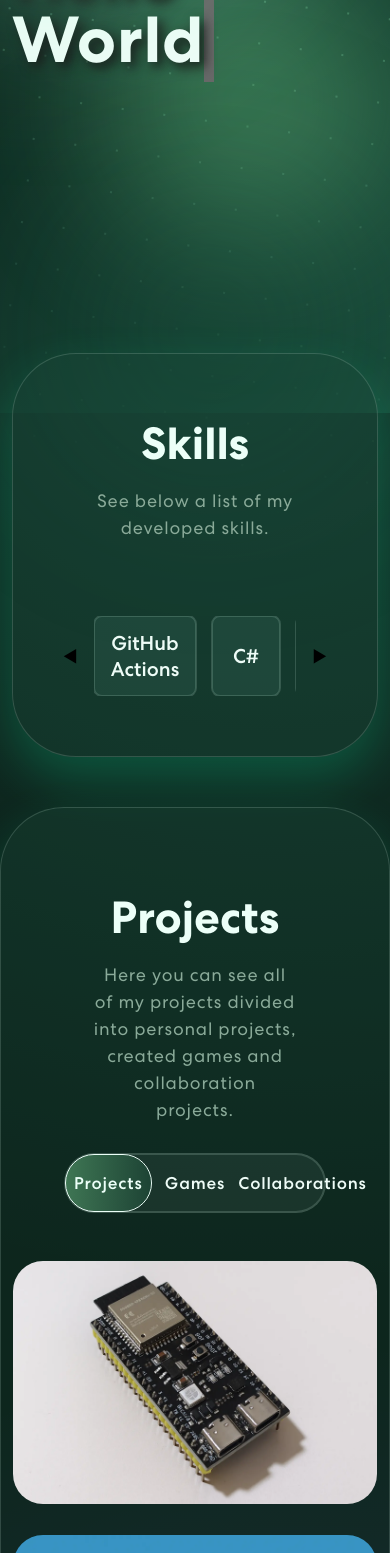
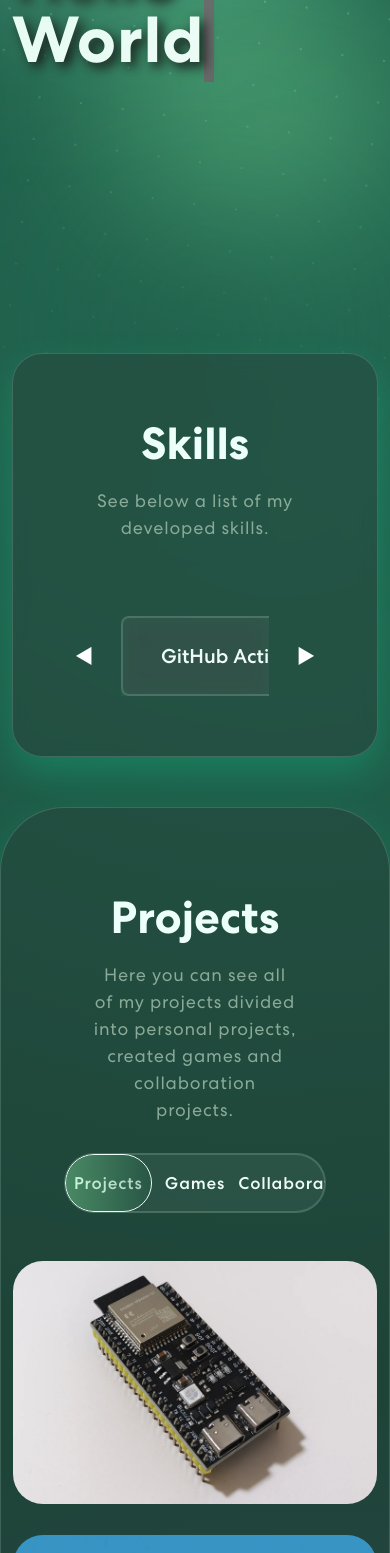
Before and after one commit to Danicus2000000/Danicus2000000.github.io, a Vue app: page / in a window 390 px wide. Shown: the part 447-2000 px from the top of the page. Built offline with nearby package versions, Linux system fonts and the light colour scheme.

Commit message:
Added further visual improvement

```diff
--- a/src/App.css
+++ b/src/App.css
@@ -24,7 +24,7 @@
 
 html {
   scroll-behavior: smooth;
-  scroll-padding-top: 75px;
+  scroll-padding-top: 110px;
 }
 
 body {
@@ -219,6 +219,25 @@ span.navbar-text {
   height: 100%;
   justify-content: center;
   align-items: center;
+  gap: 16px;
+  flex-wrap: wrap;
+}
+.footer .badge-icon {
+  max-width: min(980px, 100%);
+  min-height: 150px;
+  margin: 0 auto;
+  padding: 14px 18px;
+  background: var(--panel-soft, rgba(216, 251, 234, 0.06));
+  border-radius: 30px;
+  border: 1px solid var(--line, rgba(221, 255, 238, 0.16));
+  box-shadow: 0 16px 36px var(--shadow, rgba(0, 255, 170, 0.2));
+  backdrop-filter: blur(8px);
+  -webkit-backdrop-filter: blur(8px);
+}
+.footer .badge-icon img {
+  width: auto;
+  max-height: 140px;
+  filter: saturate(1.08) contrast(1.08);
 }
 .social-icon {
     display: inline-block;
@@ -414,7 +433,6 @@ nav.navbar .navbar-toggler[aria-expanded="true"] .navbar-toggler-icon::after {
 .banner {
   margin-top: 0;
   padding: 260px 0 100px 0;
-  background: var(--banner-bg, linear-gradient(135deg, var(--accent-deep), var(--accent-hot)));
   background-position: top center;
   background-size: cover;
   background-repeat: no-repeat;
@@ -497,24 +515,32 @@ nav.navbar .navbar-toggler[aria-expanded="true"] .navbar-toggler-icon::after {
 .skill {
   padding: 0 0 50px 0;
   position: relative;
+  scroll-margin-top: 110px;
 }
 .skill-bx {
-  background: var(--skill-box-bg);
+  background: var(--panel, rgba(240, 255, 244, 0.06));
   color: var(--skill-box-text);
-  border-radius: 64px;
-  border: 1px solid var(--skill-box-border);
+  border-radius: 30px;
+  border: 1px solid var(--project-card-border, var(--line, rgba(221, 255, 238, 0.16)));
   text-align: center;
   padding: 60px 50px;
   margin-top: -60px;
-  box-shadow: 0 22px 50px var(--shadow);
+  box-shadow: 0 16px 36px var(--shadow, rgba(0, 255, 170, 0.2));
+  backdrop-filter: blur(8px);
+  -webkit-backdrop-filter: blur(8px);
 }
 
 .skill-carousel__item {
-  background: var(--skill-card, rgba(151, 238, 210, 0.08));
+  background: var(--project-card, rgba(240, 255, 244, 0.06));
   color: var(--skill-box-text, var(--text));
-  border: 1px solid var(--line, rgba(221, 255, 238, 0.16));
-  border-radius: 0.5rem;
-  box-shadow: 0 0 0 1px var(--project-card-border, var(--line, rgba(221, 255, 238, 0.16)));
+  border: 1px solid var(--project-card-border, var(--line, rgba(221, 255, 238, 0.16)));
+  border-radius: 20px;
+  box-shadow: inset 0 0 0 1px var(--project-card-border, var(--line, rgba(221, 255, 238, 0.16))), 0 16px 36px var(--shadow, rgba(0, 255, 170, 0.2));
+  backdrop-filter: blur(8px);
+  -webkit-backdrop-filter: blur(8px);
+  user-select: none;
+  -webkit-user-select: none;
+  -moz-user-select: none;
 }
 .skill h2 {
 	font-size: 45px;
@@ -527,6 +553,25 @@ nav.navbar .navbar-toggler[aria-expanded="true"] .navbar-toggler-icon::after {
     letter-spacing: 0.8px;
     line-height: 1.5em;
     margin: 14px 0 75px 0;
+}
+.skill-carousel__btn {
+  color: #ffffff;
+  font-size: 20px;
+  line-height: 1;
+  padding: 0 12px;
+  transition: color 260ms ease, transform 260ms ease, opacity 260ms ease;
+}
+.skill-carousel__btn:hover:not(:disabled),
+.skill-carousel__btn:focus-visible:not(:disabled) {
+  color: var(--accent, #8dffa9);
+  transform: translateY(-2px);
+}
+.portfolio-app[data-theme="light"] .skill-carousel__btn {
+  color: #111111;
+}
+.portfolio-app[data-theme="light"] .skill-carousel__btn:hover:not(:disabled),
+.portfolio-app[data-theme="light"] .skill-carousel__btn:focus-visible:not(:disabled) {
+  color: var(--accent, #1b8f63);
 }
 .skill-slider {
   width: 80%;
@@ -549,7 +594,7 @@ nav.navbar .navbar-toggler[aria-expanded="true"] .navbar-toggler-icon::after {
 .project {
   padding: 80px 0;
   position: relative;
-  background: var(--skill-box-bg, var(--section-bg, #07130f));
+  background: var(--panel, rgba(29, 76, 61, 0.34));
   color: var(--skill-box-text, var(--text));
   border-radius: 64px;
   border: 1px solid var(--skill-box-border, var(--line, rgba(221, 255, 238, 0.16)));
@@ -576,7 +621,7 @@ nav.navbar .navbar-toggler[aria-expanded="true"] .navbar-toggler-icon::after {
   border-radius: 50px;
   background-color: var(--panel-soft, rgba(216, 251, 234, 0.06));
   border: 1px solid var(--line, rgba(221, 255, 238, 0.16));
-  overflow: visible;
+  overflow: hidden;
   box-shadow: inset 0 0 0 1px var(--line, rgba(221, 255, 238, 0.16));
 }
 .project .nav.nav-pills .nav-item {
@@ -592,6 +637,7 @@ nav.navbar .navbar-toggler[aria-expanded="true"] .navbar-toggler-icon::after {
   letter-spacing: 0.8px;
   font-weight: 500;
   position: relative;
+  overflow: hidden;
   transition: color 0.3s ease-in-out, background-color 0.3s ease-in-out, border-color 0.3s ease-in-out;
   text-align: center;
   z-index: 0;
@@ -605,9 +651,9 @@ nav.navbar .navbar-toggler[aria-expanded="true"] .navbar-toggler-icon::after {
     background: linear-gradient(90.21deg, var(--accent, #18d17b) -5.91%, var(--accent-deep, #4A2FBD) 111.58%);
     top: 0;
     left: 0;
-    z-index: -1;
+    z-index: 0;
     opacity: 0;
-    border-radius: 50px;
+    border-radius: inherit;
     transition: opacity 0.3s ease-in-out, filter 0.3s ease-in-out;
 }
 .project .nav.nav-pills .nav-link:hover::before,
@@ -687,6 +733,22 @@ nav.navbar .navbar-toggler[aria-expanded="true"] .navbar-toggler-icon::after {
   letter-spacing: 0.8px;
   color: #FFFFFF;
 }
+.project-card-item {
+  animation: project-card-fly-in 640ms cubic-bezier(0.22, 1, 0.36, 1) both;
+  opacity: 0;
+  transform: translateY(80px);
+}
+
+@keyframes project-card-fly-in {
+  from {
+    opacity: 0;
+    transform: translateY(80px);
+  }
+  to {
+    opacity: 1;
+    transform: translateY(0);
+  }
+}
 .background-image-right {
   top: 20%;
   position: absolute;
@@ -699,10 +761,19 @@ nav.navbar .navbar-toggler[aria-expanded="true"] .navbar-toggler-icon::after {
 /************ Footer Css ************/
 .footer {
   padding: 40px 0 50px 0;
-  background: var(--footer-bg, linear-gradient(135deg, var(--accent-deep), var(--accent-hot)));
   background-position: center center;
   background-size: cover;
   background-repeat: no-repeat;
+}
+@media (max-width: 767.98px) {
+  .footer .badge-icon {
+    gap: 12px;
+    min-height: auto;
+  }
+
+  .footer .badge-icon img {
+    max-height: 96px;
+  }
 }
 .footer img {
   width: auto;
--- a/src/components/Banner.vue
+++ b/src/components/Banner.vue
@@ -31,11 +31,16 @@ let timeoutId: number | undefined;
 
 const toRotate = [
   ", Hello World!",
-  ", getting more coffee",
+  ", getting more green tea",
   ", a Software Engineer",
   ", I'm trying my best",
   ", Learning as I go",
   ", I'm never giving up",
+  ", a problem solver",
+  ", a little bit silly",
+  ", probably sleepy",
+  ", it'll all be fine!",
+  ", a spanner"
 ];
 
 
--- a/src/components/ProjectCard.vue
+++ b/src/components/ProjectCard.vue
@@ -1,5 +1,8 @@
 <template>
-  <div class="col-12 col-sm-6 col-md-3 proj-colbx">
+  <div
+    class="col-12 col-sm-6 col-md-3 proj-colbx project-card-item"
+    :style="{ animationDelay: `${props.delay ?? 0}ms` }"
+  >
     <a :href="props.urlJump" target="_blank" rel="noreferrer noopener">
       <div class="proj-imgbx">
         <img :src="props.imgUrl" alt="Project image" />
@@ -18,5 +21,6 @@ const props = defineProps<{
   description: string;
   imgUrl: string;
   urlJump: string;
+  delay?: number;
 }>();
 </script>
--- a/src/components/Projects.vue
+++ b/src/components/Projects.vue
@@ -45,34 +45,37 @@
               </li>
             </ul>
             <div class="animate__animated animate__slideInUp">
-              <div v-show="activeTab === 'first'" class="row">
+              <div v-if="activeTab === 'first'" class="row project-grid">
                 <ProjectCard
-                  v-for="project in projects"
+                  v-for="(project, index) in projects"
                   :key="project.title"
                   :title="project.title"
                   :description="project.description"
                   :imgUrl="project.imgUrl"
                   :urlJump="project.urlJump"
+                  :delay="index * 160"
                 />
               </div>
-              <div v-show="activeTab === 'second'" class="row">
+              <div v-else-if="activeTab === 'second'" class="row project-grid">
                 <ProjectCard
-                  v-for="project in gameProjects"
+                  v-for="(project, index) in gameProjects"
                   :key="project.title"
                   :title="project.title"
                   :description="project.description"
                   :imgUrl="project.imgUrl"
                   :urlJump="project.urlJump"
+                  :delay="index * 160"
                 />
               </div>
-              <div v-show="activeTab === 'third'" class="row">
+              <div v-else-if="activeTab === 'third'" class="row project-grid">
                 <ProjectCard
-                  v-for="project in collaborationProjects"
+                  v-for="(project, index) in collaborationProjects"
                   :key="project.title"
                   :title="project.title"
                   :description="project.description"
                   :imgUrl="project.imgUrl"
                   :urlJump="project.urlJump"
+                  :delay="index * 160"
                 />
               </div>
             </div>
--- a/src/components/Skills.vue
+++ b/src/components/Skills.vue
@@ -123,14 +123,17 @@ const trackStyle = computed<CSSProperties>(() => ({
 }));
 
 const itemStyle: CSSProperties = {
-  flex: "0 0 33.333%",
+  flex: "0 0 220px",
+  width: "220px",
+  boxSizing: "border-box",
   padding: "1rem",
   textAlign: "center",
   borderRadius: "0.5rem",
   border: "1px solid var(--line, rgba(221, 255, 238, 0.16))",
   background: "var(--skill-card, rgba(151, 238, 210, 0.08))",
   color: "var(--skill-box-text, var(--text))",
-  maxHeight: "80px",
+  minHeight: "80px",
+  whiteSpace: "nowrap",
   display: "flex",
   alignItems: "center",
   justifyContent: "center",
--- a/src/theme.css
+++ b/src/theme.css
@@ -1,12 +1,13 @@
 
 .portfolio-app {
-  --page-bg: #07130f;
-  --page-bg-soft: #0e1f1d;
+  --page-bg: #194d3c;
+  --page-bg-soft: #11291f;
   --text: #eefcf7;
   --text-soft: #b2ddd1;
   --text-muted: #8aaa99;
+  --dot-color: rgba(164, 255, 210, 0.55);
   --line: rgba(221, 255, 238, 0.16);
-  --panel: rgba(29, 76, 61, 0.34);
+  --panel: rgba(42, 54, 51, 0.34);
   --panel-soft: rgba(216, 251, 234, 0.06);
   --heading: #ecfff8;
   --accent: #8dffa9;
@@ -14,13 +15,13 @@
   --accent-deep: #194d3c;
   --shadow: rgba(0, 255, 170, 0.2);
   --glimmer: rgba(164, 255, 210, 0.55);
-  --skill-card: rgba(151, 238, 210, 0.08);
   --project-card: rgba(240, 255, 244, 0.06);
   --project-card-border: rgba(221, 255, 238, 0.16);
+  --skill-card: var(--project-card);
   --button-text: var(--text);
   --button-bg: var(--panel);
   --section-glass: rgba(211, 255, 231, 0.045);
-  --section-bg: #07130f;
+  --section-bg: #0d221c;
   --navbar-bg: var(--panel);
   --navbar-scrolled-bg: var(--panel);
   --navbar-link-color: #eefcf7;
@@ -54,6 +55,8 @@
   --text: #323232;
   --text-soft: #404040;
   --text-muted: #666666;
+  --dot-color: rgba(0, 0, 0, 0.78);
+
   --line: rgba(17, 75, 40, 0.14);
   --panel: rgba(65, 160, 120, 0.16);
   --panel-soft: rgba(44, 156, 103, 0.06);
@@ -63,9 +66,9 @@
   --accent-deep: #bcefc1;
   --shadow: rgba(23, 119, 84, 0.22);
   --glimmer: rgba(88, 210, 146, 0.55);
-  --skill-card: var(--panel);
   --project-card: #f8fff9;
   --project-card-border: rgba(18, 75, 46, 0.15);
+  --skill-card: var(--project-card);
   --button-text: var(--heading);
   --button-bg: var(--panel-soft);
   --section-glass: rgba(37, 96, 47, 0.045);
@@ -108,7 +111,7 @@
   content: "";
   position: fixed;
   inset: -12%;
-  background-image: radial-gradient(var(--glimmer) 1px, transparent 1px);
+  background-image: radial-gradient(var(--dot-color) 1px, transparent 1px);
   background-size: 42px 42px;
   mask-image: linear-gradient(180deg, rgba(0, 0, 0, 1), transparent 100%);
   transform: rotate(8deg);
@@ -181,7 +184,7 @@ body::before {
   content: "";
   position: fixed;
   inset: 0;
-  background-image: radial-gradient(var(--glimmer), transparent 1px);
+  background-image: radial-gradient(var(--dot-color), transparent 1px);
   background-size: 30px 30px;
   opacity: 0.55;
 }
```
